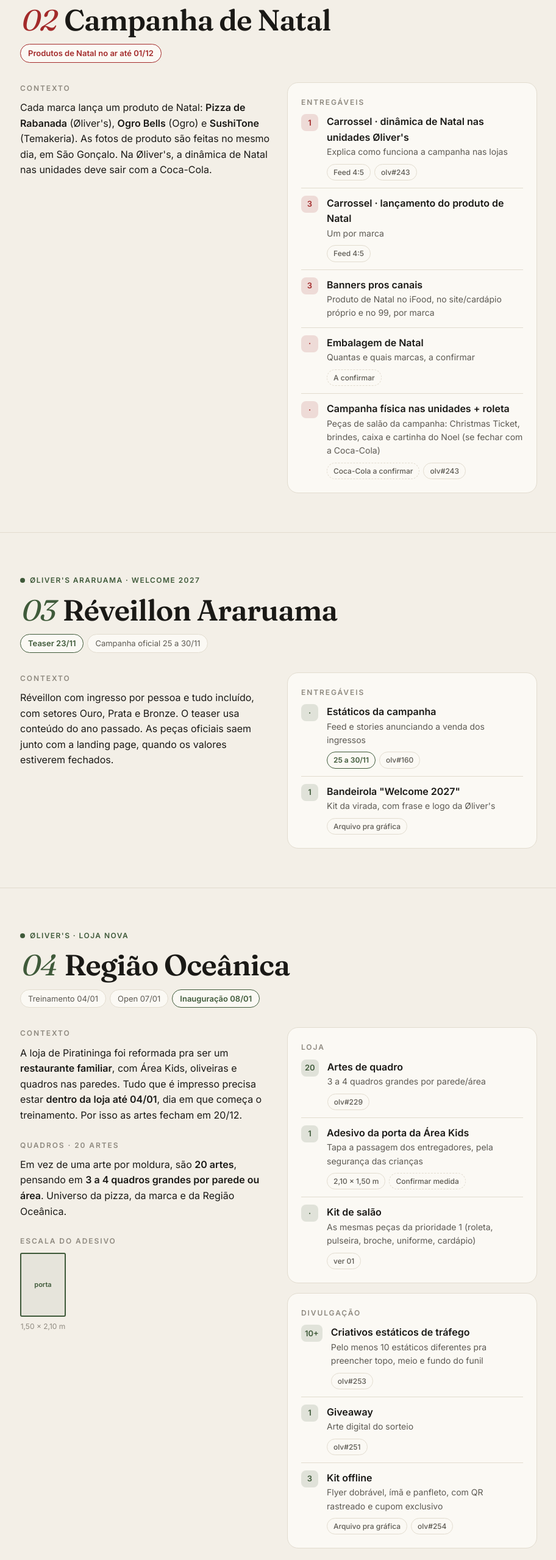
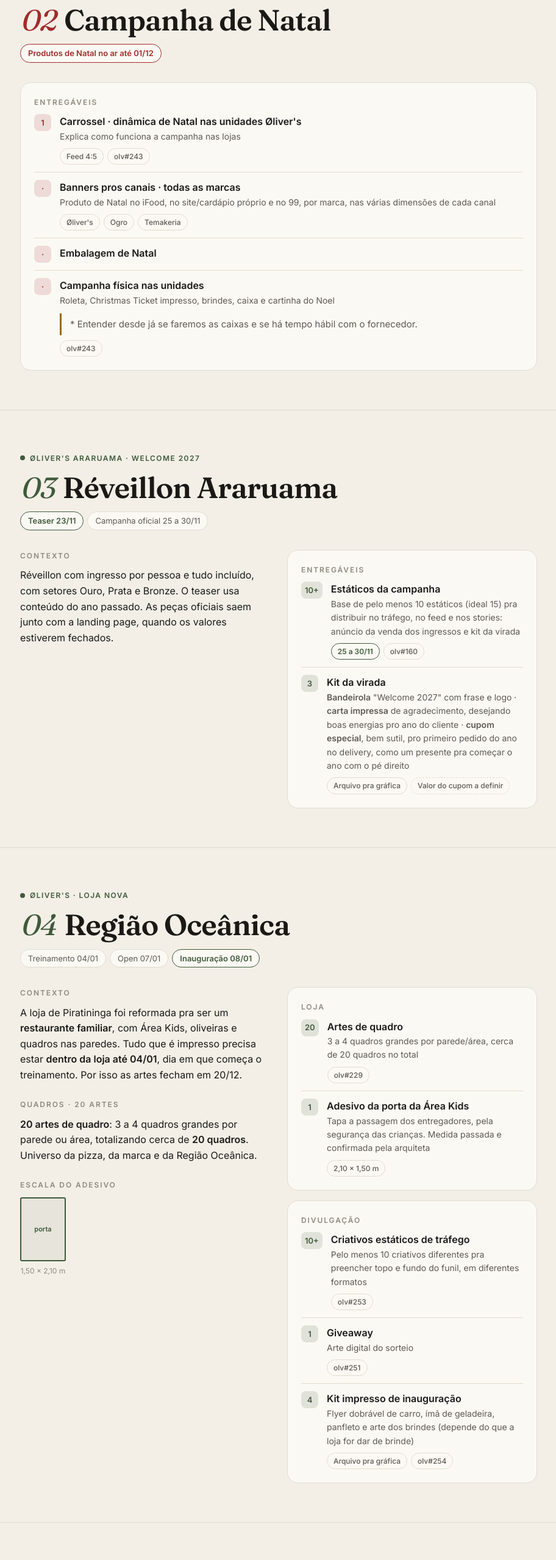
Before and after one commit to dev-seven7/esteira-design-fim-de-ano, a plain HTML site: page index.html in a window 1280 px wide. Shown: the part 2315-4874 px from the top of the page at 61% size, without its empty margins (183-1095 px from the left). Drawn offline with Linux system fonts and the light colour scheme.

Commit message:
Esteira: ajustes da Manu (Natal, Réveillon, Região Oceânica, expansão, volume mensal)
Co-Authored-By: Claude Opus 5.5 <noreply@anthropic.com>

```diff
--- a/index.html
+++ b/index.html
@@ -181,25 +181,16 @@
     <h2><span class="n">02</span>Campanha de Natal</h2>
     <span class="key hot">Produtos de Natal no ar até 01/12</span>
 
-    <div class="grid">
-      <div>
-        <div class="block">
-          <h3>Contexto</h3>
-          <p>Cada marca lança um produto de Natal: <strong>Pizza de Rabanada</strong> (Øliver's), <strong>Ogro Bells</strong> (Ogro) e <strong>SushiTone</strong> (Temakeria). As fotos de produto são feitas no mesmo dia, em São Gonçalo. Na Øliver's, a dinâmica de Natal nas unidades deve sair com a Coca-Cola.</p>
-        </div>
-      </div>
-      <div>
-        <div class="deliv">
-          <h3>Entregáveis</h3>
-          <ul>
-            <li><span class="ic">1</span><div><strong>Carrossel · dinâmica de Natal nas unidades Øliver's</strong><span class="d">Explica como funciona a campanha nas lojas</span><div class="chips"><span class="chip">Feed 4:5</span><a class="chip" href="https://github.com/dev-seven7/cs-olivers/issues/243">olv#243</a></div></div></li>
-            <li><span class="ic">3</span><div><strong>Carrossel · lançamento do produto de Natal</strong><span class="d">Um por marca</span><div class="chips"><span class="chip">Feed 4:5</span></div></div></li>
-            <li><span class="ic">3</span><div><strong>Banners pros canais</strong><span class="d">Produto de Natal no iFood, no site/cardápio próprio e no 99, por marca</span></div></li>
-            <li><span class="ic">·</span><div><strong>Embalagem de Natal</strong><span class="d">Quantas e quais marcas, a confirmar</span><div class="chips"><span class="chip wait">A confirmar</span></div></div></li>
-            <li><span class="ic">·</span><div><strong>Campanha física nas unidades + roleta</strong><span class="d">Peças de salão da campanha: Christmas Ticket, brindes, caixa e cartinha do Noel (se fechar com a Coca-Cola)</span><div class="chips"><span class="chip wait">Coca-Cola a confirmar</span><a class="chip" href="https://github.com/dev-seven7/cs-olivers/issues/243">olv#243</a></div></div></li>
-          </ul>
-        </div>
-      </div>
+    <div class="deliv" style="margin-top:32px">
+      <h3>Entregáveis</h3>
+      <ul>
+        <li><span class="ic">1</span><div><strong>Carrossel · dinâmica de Natal nas unidades Øliver's</strong><span class="d">Explica como funciona a campanha nas lojas</span><div class="chips"><span class="chip">Feed 4:5</span><a class="chip" href="https://github.com/dev-seven7/cs-olivers/issues/243">olv#243</a></div></div></li>
+        <li><span class="ic">·</span><div><strong>Banners pros canais · todas as marcas</strong><span class="d">Produto de Natal no iFood, no site/cardápio próprio e no 99, por marca, nas várias dimensões de cada canal</span><div class="chips"><span class="chip">Øliver's</span><span class="chip">Ogro</span><span class="chip">Temakeria</span></div></div></li>
+        <li><span class="ic">·</span><div><strong>Embalagem de Natal</strong></div></li>
+        <li><span class="ic">·</span><div><strong>Campanha física nas unidades</strong><span class="d">Roleta, Christmas Ticket impresso, brindes, caixa e cartinha do Noel</span>
+          <p class="note" style="margin:10px 0 0">* Entender desde já se faremos as caixas e se há tempo hábil com o fornecedor.</p>
+          <div class="chips"><a class="chip" href="https://github.com/dev-seven7/cs-olivers/issues/243">olv#243</a></div></div></li>
+      </ul>
     </div>
   </div>
 </section>
@@ -222,8 +213,8 @@
         <div class="deliv">
           <h3>Entregáveis</h3>
           <ul>
-            <li><span class="ic">·</span><div><strong>Estáticos da campanha</strong><span class="d">Feed e stories anunciando a venda dos ingressos</span><div class="chips"><span class="chip date">25 a 30/11</span><a class="chip" href="https://github.com/dev-seven7/cs-olivers/issues/160">olv#160</a></div></div></li>
-            <li><span class="ic">1</span><div><strong>Bandeirola "Welcome 2027"</strong><span class="d">Kit da virada, com frase e logo da Øliver's</span><div class="chips"><span class="chip">Arquivo pra gráfica</span></div></div></li>
+            <li><span class="ic">10+</span><div><strong>Estáticos da campanha</strong><span class="d">Base de pelo menos 10 estáticos (ideal 15) pra distribuir no tráfego, no feed e nos stories: anúncio da venda dos ingressos e kit da virada</span><div class="chips"><span class="chip date">25 a 30/11</span><a class="chip" href="https://github.com/dev-seven7/cs-olivers/issues/160">olv#160</a></div></div></li>
+            <li><span class="ic">3</span><div><strong>Kit da virada</strong><span class="d"><b>Bandeirola</b> "Welcome 2027" com frase e logo · <b>carta impressa</b> de agradecimento, desejando boas energias pro ano do cliente · <b>cupom especial</b>, bem sutil, pro primeiro pedido do ano no delivery, como um presente pra começar o ano com o pé direito</span><div class="chips"><span class="chip">Arquivo pra gráfica</span><span class="chip wait">Valor do cupom a definir</span></div></div></li>
           </ul>
         </div>
       </div>
@@ -246,7 +237,7 @@
         </div>
         <div class="block">
           <h3>Quadros · 20 artes</h3>
-          <p>Em vez de uma arte por moldura, são <strong>20 artes</strong>, pensando em <strong>3 a 4 quadros grandes por parede ou área</strong>. Universo da pizza, da marca e da Região Oceânica.</p>
+          <p><strong>20 artes de quadro</strong>: 3 a 4 quadros grandes por parede ou área, totalizando cerca de <strong>20 quadros</strong>. Universo da pizza, da marca e da Região Oceânica.</p>
         </div>
         <div class="block">
           <h3>Escala do adesivo</h3>
@@ -257,17 +248,16 @@
         <div class="deliv">
           <h3>Loja</h3>
           <ul>
-            <li><span class="ic">20</span><div><strong>Artes de quadro</strong><span class="d">3 a 4 quadros grandes por parede/área</span><div class="chips"><a class="chip" href="https://github.com/dev-seven7/cs-olivers/issues/229">olv#229</a></div></div></li>
-            <li><span class="ic">1</span><div><strong>Adesivo da porta da Área Kids</strong><span class="d">Tapa a passagem dos entregadores, pela segurança das crianças</span><div class="chips"><span class="chip">2,10 × 1,50 m</span><span class="chip wait">Confirmar medida</span></div></div></li>
-            <li><span class="ic">·</span><div><strong>Kit de salão</strong><span class="d">As mesmas peças da prioridade 1 (roleta, pulseira, broche, uniforme, cardápio)</span><div class="chips"><a class="chip" href="#p1">ver 01</a></div></div></li>
+            <li><span class="ic">20</span><div><strong>Artes de quadro</strong><span class="d">3 a 4 quadros grandes por parede/área, cerca de 20 quadros no total</span><div class="chips"><a class="chip" href="https://github.com/dev-seven7/cs-olivers/issues/229">olv#229</a></div></div></li>
+            <li><span class="ic">1</span><div><strong>Adesivo da porta da Área Kids</strong><span class="d">Tapa a passagem dos entregadores, pela segurança das crianças. Medida passada e confirmada pela arquiteta</span><div class="chips"><span class="chip">2,10 × 1,50 m</span></div></div></li>
           </ul>
         </div>
         <div class="deliv">
           <h3>Divulgação</h3>
           <ul>
-            <li><span class="ic">10+</span><div><strong>Criativos estáticos de tráfego</strong><span class="d">Pelo menos 10 estáticos diferentes pra preencher topo, meio e fundo do funil</span><div class="chips"><a class="chip" href="https://github.com/dev-seven7/cs-olivers/issues/253">olv#253</a></div></div></li>
+            <li><span class="ic">10+</span><div><strong>Criativos estáticos de tráfego</strong><span class="d">Pelo menos 10 criativos diferentes pra preencher topo e fundo do funil, em diferentes formatos</span><div class="chips"><a class="chip" href="https://github.com/dev-seven7/cs-olivers/issues/253">olv#253</a></div></div></li>
             <li><span class="ic">1</span><div><strong>Giveaway</strong><span class="d">Arte digital do sorteio</span><div class="chips"><a class="chip" href="https://github.com/dev-seven7/cs-olivers/issues/251">olv#251</a></div></div></li>
-            <li><span class="ic">3</span><div><strong>Kit offline</strong><span class="d">Flyer dobrável, ímã e panfleto, com QR rastreado e cupom exclusivo</span><div class="chips"><span class="chip">Arquivo pra gráfica</span><a class="chip" href="https://github.com/dev-seven7/cs-olivers/issues/254">olv#254</a></div></div></li>
+            <li><span class="ic">4</span><div><strong>Kit impresso de inauguração</strong><span class="d">Flyer dobrável de carro, ímã de geladeira, panfleto e arte dos brindes (depende do que a loja for dar de brinde)</span><div class="chips"><span class="chip">Arquivo pra gráfica</span><a class="chip" href="https://github.com/dev-seven7/cs-olivers/issues/254">olv#254</a></div></div></li>
           </ul>
         </div>
       </div>
@@ -284,17 +274,16 @@
     <div class="grid">
       <div>
         <div class="block">
-          <h3>O que já foi entregue</h3>
-          <p>A Julia entregou os <strong>30 estáticos de tráfego da expansão</strong>: 10 de topo, 10 de meio e 10 de fundo.</p>
-          <p><strong>Os estáticos são os criativos que mais estão performando</strong> no tráfego do Grupo ROB. As próximas levas saem com base nos resultados, nas últimas análises e nos planos de ação.</p>
+          <h3>Feedback do tráfego</h3>
+          <p><strong>Os estáticos são os criativos que mais estão performando</strong> no tráfego do Grupo ROB. As próximas levas saem direcionadas pelos resultados, pelas últimas análises e pelos planos de ação.</p>
         </div>
       </div>
       <div>
         <div class="deliv">
-          <h3>Em aberto</h3>
+          <h3>Entregáveis</h3>
           <ul>
-            <li><span class="ic">·</span><div><strong>Nova leva de estáticos</strong><span class="d">Guiada pelos resultados da leva atual</span><div class="chips"><a class="chip" href="https://github.com/dev-seven7/cs-rob-food/issues/127">rob#127</a></div></div></li>
-            <li><span class="ic">3</span><div><strong>Panfleto "Seja um franqueado"</strong><span class="d">Um por marca (Øliver's primeiro) + QR nas embalagens</span><div class="chips"><a class="chip" href="https://github.com/dev-seven7/cs-rob-food/issues/132">rob#132</a></div></div></li>
+            <li><span class="ic">15–20</span><div><strong>Base nova de estáticos de tráfego</strong><span class="d">Renovar de 15 a 20 criativos estáticos pra preencher topo, meio e fundo do funil</span><div class="chips"><a class="chip" href="https://github.com/dev-seven7/cs-rob-food/issues/127">rob#127</a></div></div></li>
+            <li><span class="ic">3</span><div><strong>Panfleto "Seja um franqueado"</strong><span class="d">Øliver's primeiro, depois Ogro e Temakeria</span><div class="chips"><span class="chip wait">QR nas embalagens? (expansão ou ROB)</span><a class="chip" href="https://github.com/dev-seven7/cs-rob-food/issues/132">rob#132</a></div></div></li>
           </ul>
         </div>
       </div>
@@ -312,8 +301,8 @@
       <div>
         <div class="block">
           <h3>Base por marca</h3>
-          <p>Cada marca renova <strong>pelo menos 10 estáticos por mês</strong>: carrossel, criativo de tráfego, divulgação de campanha e banner de canal, atualizados quando entra campanha ou combo novo.</p>
-          <p>Somando urgências (uma arte que aparece de um dia pro outro), a média fica em <strong>45 a 50 artes por mês</strong>. Em mês de lançamento ou de inauguração, isso sobe.</p>
+          <p>Cada marca renova <strong>pelo menos 5 estáticos por mês</strong>, entre carrossel pro feed, estático pontual, divulgação de campanha e banner de canais, atualizados quando entra campanha ou combo novo. A conta não inclui os redimensionamentos pra cada canal.</p>
+          <p>Somando urgências (uma arte que aparece de um dia pro outro), a média fica entre <strong>20 e 25 artes por mês</strong>. Em mês de lançamento, inauguração ou campanha grande, isso sobe.</p>
         </div>
       </div>
       <div>
@@ -321,18 +310,19 @@
           <table>
             <thead><tr><th>Marca</th><th>Estáticos/mês</th></tr></thead>
             <tbody>
-              <tr><td>Øliver's</td><td class="num">10+</td></tr>
-              <tr><td>Temakeria</td><td class="num">10+</td></tr>
-              <tr><td>Ogro Steaks</td><td class="num">10+</td></tr>
-              <tr><td>Grupo ROB</td><td class="num">10+</td></tr>
-              <tr><td>Urgências (margem)</td><td class="num">5 a 10</td></tr>
-              <tr class="total"><td>Média mensal</td><td class="num">45 a 50</td></tr>
+              <tr><td>Øliver's</td><td class="num">5+</td></tr>
+              <tr><td>Temakeria</td><td class="num">5+</td></tr>
+              <tr><td>Ogro Steaks</td><td class="num">5+</td></tr>
+              <tr><td>Grupo ROB</td><td class="num">5+</td></tr>
+              <tr><td>Urgências (margem)</td><td class="num">até 5</td></tr>
+              <tr class="total"><td>Média mensal</td><td class="num">20 a 25</td></tr>
             </tbody>
           </table>
+          <p style="margin:10px 0 0;font-size:13px;color:var(--faint)">Sem contar os redimensionamentos por canal.</p>
         </div>
         <div class="deliv">
           <h3>Fora do recorrente, até 20/12</h3>
-          <p style="margin:0">Cerca de <strong>60 peças pontuais</strong> nesta esteira: as da prioridade 1, Natal, Réveillon, Região Oceânica (20 quadros, mais de 10 estáticos e o kit offline) e os panfletos da expansão.</p>
+          <p style="margin:0">Cerca de <strong>90 peças pontuais</strong> nesta esteira: prioridade 1, Natal, Réveillon (10 a 15 estáticos + kit da virada), Região Oceânica (20 quadros, 10+ estáticos e o kit impresso) e expansão (15 a 20 estáticos + panfletos).</p>
         </div>
       </div>
     </div>
```
